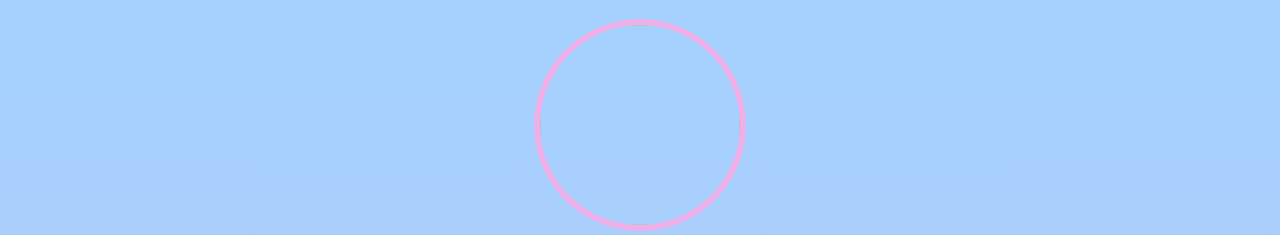
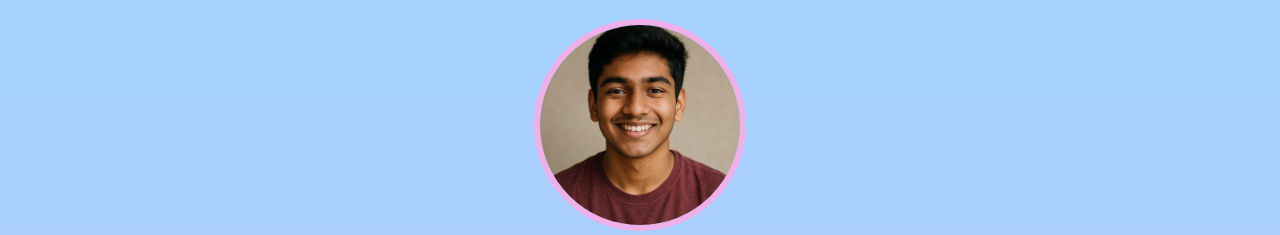
Before and after one commit to ShivamHere007/birthday-gift-site, a plain HTML site: page index.html in a window 1280 px wide. Shown: the part 75-310 px from the top of the page. Drawn offline with Linux system fonts and the light colour scheme; files whose address does not match are found by name; a web font is replaced by a local one.

Commit message:
Update index.html

```diff
--- a/index.html
+++ b/index.html
@@ -11,7 +11,7 @@
 
     <div id="header">
         <h1>Today is Nitin's Birthday 🎉</h1>
-        <img src="/space/images/nitin.jpg" id="profile">
+        <img src="nitin.jpg" id="profile">
         <h2 id="bday-age">20 years old</h2>
         <h4 id="bday-date">21.07.2005</h4>
 
```
